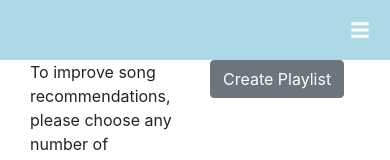
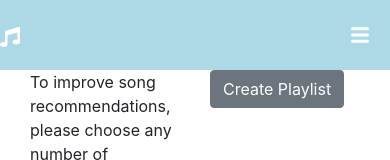
Before and after one commit to majashryer9/Playlist-Populator, a React (Create React App) app in the folder frontend/: page / in a window 390 px wide. Shown: the top 160 px of the page. Built offline with nearby package versions, Linux system fonts and the light colour scheme; no server answers; the HTML template or start-up script is replaced by a standard one.

Commit message:
Added logo spot to navbar

```diff
--- a/frontend/src/components/navbar/NavBar.tsx
+++ b/frontend/src/components/navbar/NavBar.tsx
@@ -1,5 +1,5 @@
 import * as React from 'react';
-import { FaBars } from 'react-icons/fa';
+import { FaBars, FaMusic } from 'react-icons/fa';
 import { Link } from 'react-router-dom';
 
 interface INavBarState {
@@ -17,7 +17,7 @@ export default class NavBar extends React.Component<any, INavBarState> {
     public links = () => {
         return (
             <>
-                <Link to='/home'> Home </Link>
+                <Link to='/my-profile'> My Profile </Link>
                 <Link to='/create-playlist'> Create Playlist </Link>
                 <Link to='/browse'> Browse </Link>
             </>
@@ -34,8 +34,16 @@ export default class NavBar extends React.Component<any, INavBarState> {
         return (
             <>
                 <div className='nav'>
+                    <div className='logo-and-menu-container'>
                         <div className='links-container'>
+                            <div className='logo'>
+                                <Link to='/home'>
+                                    <FaMusic />
+                                </Link>
+                            </div>
+                            <div className='hide-on-mobile'>
                                 {this.links()}
+                            </div>
                         </div>
                         <div
                             className='hamburger-menu-container'
@@ -43,7 +51,8 @@ export default class NavBar extends React.Component<any, INavBarState> {
                         >
                             <FaBars />
                         </div>
-                    <div className={(this.state.showDropdown)? 'dropdown-links' : 'dropdown-links no-height'}>
+                    </div>
+                    <div className={(this.state.showDropdown) ? 'dropdown-links' : 'dropdown-links no-height'}>
                         {this.links()}
                     </div>
                 </div>
--- a/frontend/src/components/navbar/styles.css
+++ b/frontend/src/components/navbar/styles.css
@@ -1,18 +1,24 @@
 .nav {
   background-color: lightblue;
   display: flex;
-  justify-content: space-between;
+  flex-direction: column;
   padding: 20px;
   margin-bottom: 15px; }
   .nav a {
     color: white;
     margin-right: 20px; }
+  .nav .logo-and-menu-container {
+    display: flex;
+    justify-content: space-between;
+    height: 30px; }
+  .nav .logo {
+    font-size: 20px; }
   .nav .links-container {
     align-items: center;
     display: flex;
     height: 100%; }
     @media all and (max-width: 575px) {
-      .nav .links-container {
+      .nav .links-container .hide-on-mobile {
         display: none; } }
   .nav .hamburger-menu-container {
     align-items: center;
@@ -24,9 +30,6 @@
       .nav .hamburger-menu-container {
         display: flex;
         justify-content: flex-end; } }
-  @media all and (max-width: 575px) {
-    .nav {
-      flex-direction: column; } }
 
 .dropdown-links {
   display: flex;
--- a/frontend/src/components/navbar/styles.scss
+++ b/frontend/src/components/navbar/styles.scss
@@ -3,7 +3,7 @@ $link-color: white;
 .nav {
   background-color: lightblue;
   display: flex;
-  justify-content: space-between;
+  flex-direction: column;
   padding: 20px;
   margin-bottom: 15px;
 
@@ -12,13 +12,25 @@ $link-color: white;
     margin-right: 20px;
   }
 
+  .logo-and-menu-container {
+    display: flex;
+    justify-content: space-between;
+    height: 30px;
+  }
+
+  .logo {
+    font-size: 20px;
+  }
+
   .links-container {
     align-items: center;
     display: flex;
     height: 100%;
 
-    @media all and (max-width: 575px) {
-      display: none;
+    .hide-on-mobile {
+      @media all and (max-width: 575px) {
+        display: none;
+      }
     }
   }
 
@@ -34,10 +46,6 @@ $link-color: white;
       justify-content: flex-end;
     }
   }
-
-  @media all and (max-width: 575px) {
-    flex-direction: column;
-  }
 }
 
 .dropdown-links {
@@ -49,7 +57,6 @@ $link-color: white;
   &.no-height {
     max-height: 0px;
     overflow: hidden;
-
   }
 
   @media all and (min-width: 575px) {
--- a/frontend/src/index.css
+++ b/frontend/src/index.css
@@ -631,18 +631,24 @@
 .nav {
   background-color: lightblue;
   display: flex;
-  justify-content: space-between;
+  flex-direction: column;
   padding: 20px;
   margin-bottom: 15px; }
   .nav a {
     color: white;
     margin-right: 20px; }
+  .nav .logo-and-menu-container {
+    display: flex;
+    justify-content: space-between;
+    height: 30px; }
+  .nav .logo {
+    font-size: 20px; }
   .nav .links-container {
     align-items: center;
     display: flex;
     height: 100%; }
     @media all and (max-width: 575px) {
-      .nav .links-container {
+      .nav .links-container .hide-on-mobile {
         display: none; } }
   .nav .hamburger-menu-container {
     align-items: center;
@@ -654,9 +660,6 @@
       .nav .hamburger-menu-container {
         display: flex;
         justify-content: flex-end; } }
-  @media all and (max-width: 575px) {
-    .nav {
-      flex-direction: column; } }
 
 .dropdown-links {
   display: flex;
```
Lines whose indentation alone changed are shown as unchanged.
